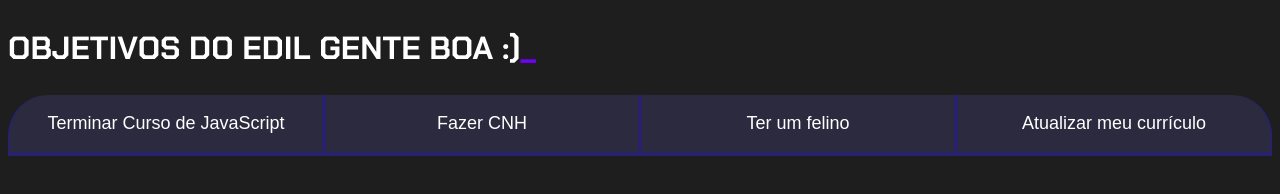
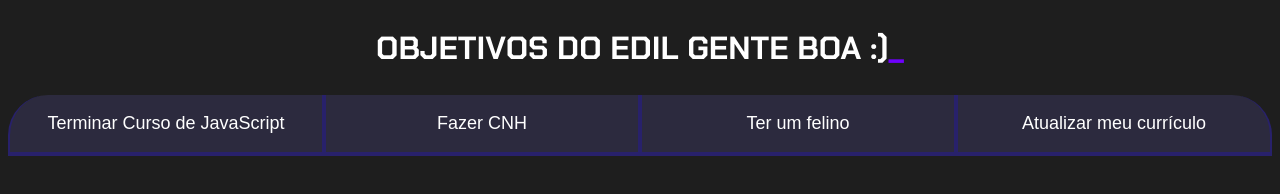
Before and after one commit to edilvannf/meu-repositorio, a plain HTML site: page index.html in a window 1280 px wide. Drawn offline with Linux system fonts and the light colour scheme.

Commit message:
alinhado no centro

```diff
--- a/index.html
+++ b/index.html
@@ -4,7 +4,7 @@
 <head>
     <meta charset="UTF-8">
     <meta name="viewport" content="width=device-width, initial-scale=1.0">
-    <center><title>OBJETIVOS EDIL GENTE BOA :)</title></center>
+    <title>OBJETIVOS EDIL GENTE BOA :)</title>
     <link rel="stylesheet" href="style.css">
 </head>
 
--- a/style.css
+++ b/style.css
@@ -27,7 +27,7 @@ body {
 }
 
 .titulo-principal {
-    text-align: left;
+    text-align: center;
     width: 100%;
     font-size: 32px;
 }
```
